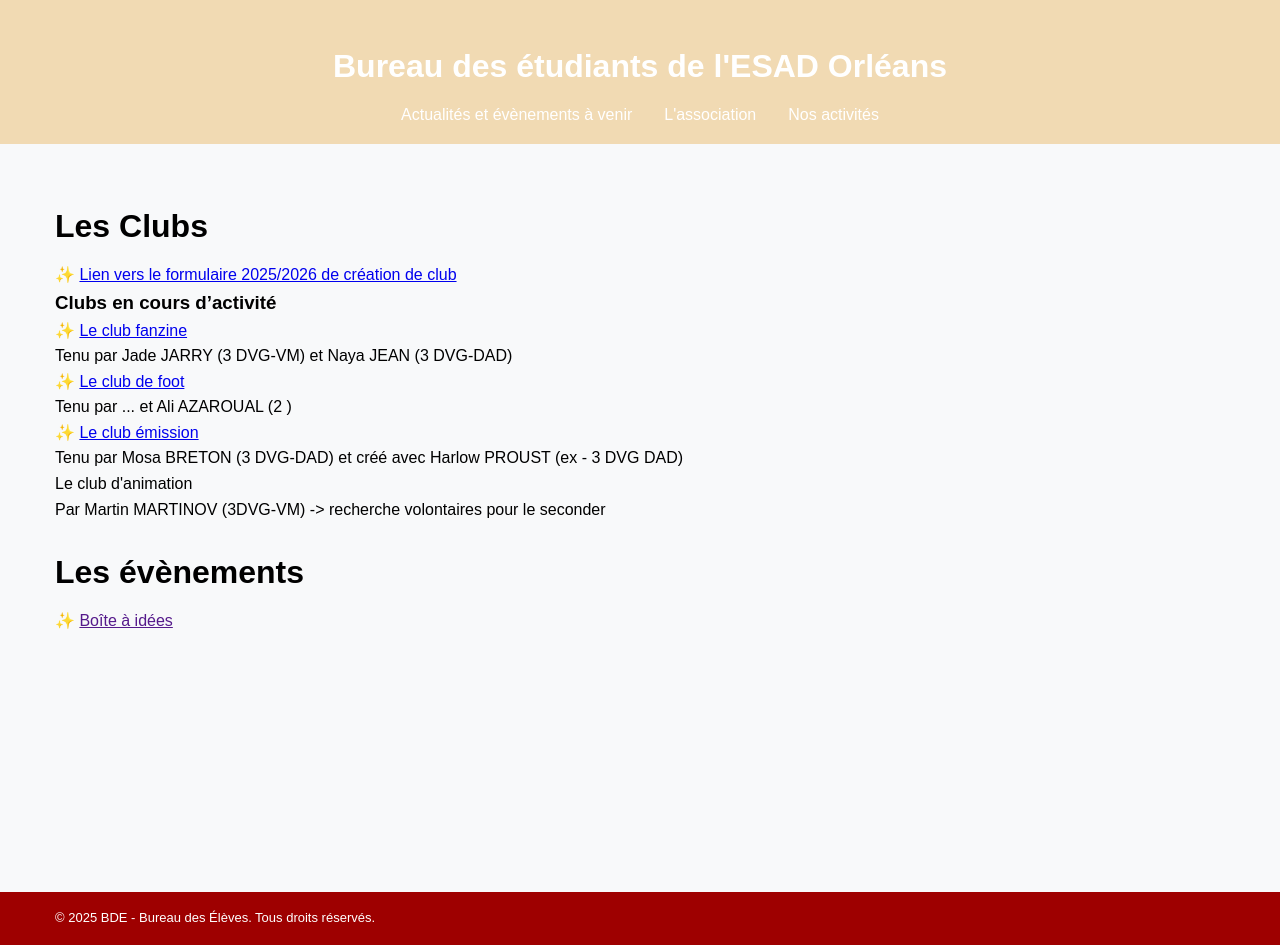
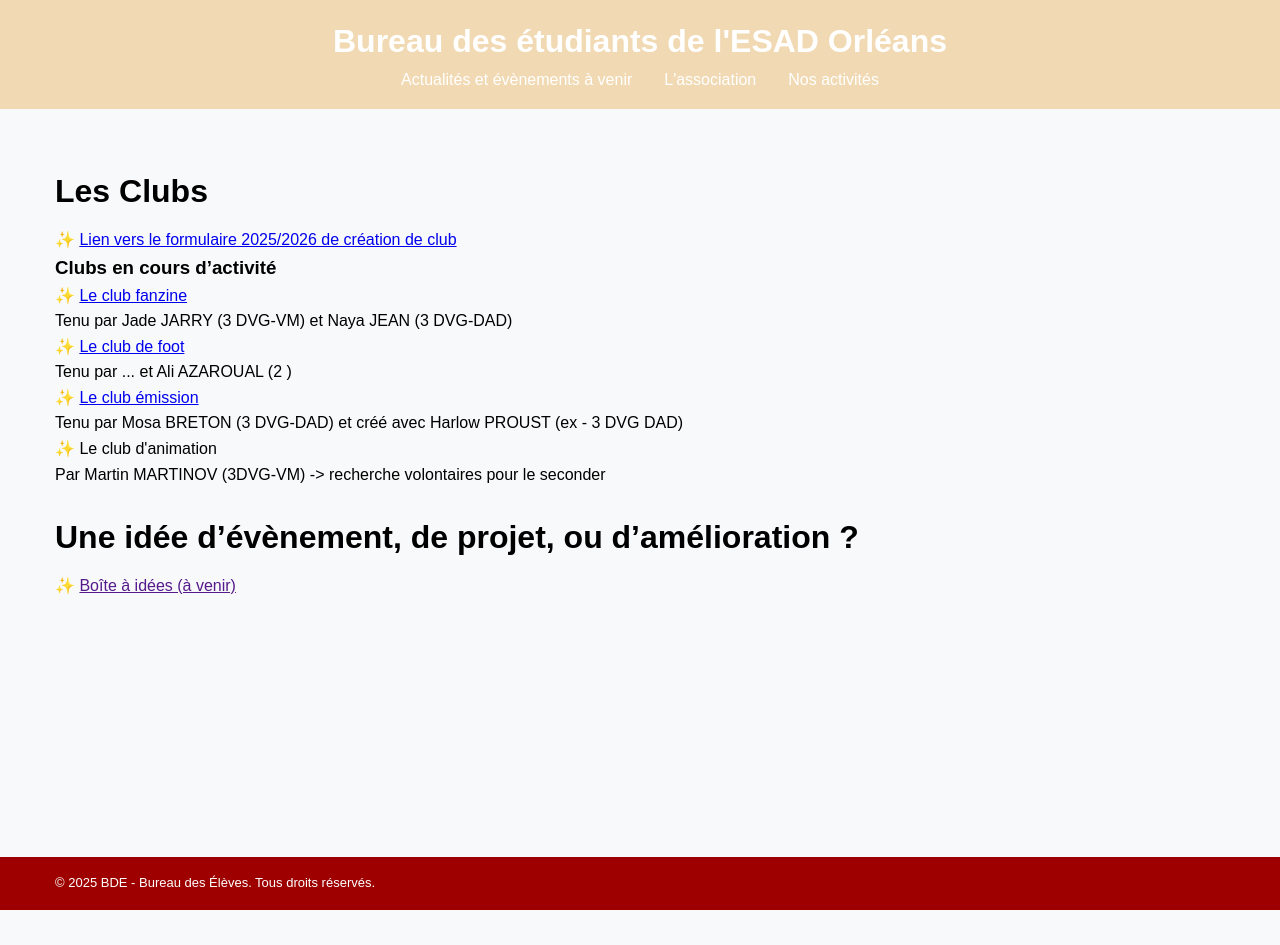
Before and after one commit to bde-esad-orleans/bde, a Jekyll site: the page built from activites.md, in a window 1280 px wide. Built offline with Jekyll 4.4.1, drawn with Linux system fonts in a browser that asks for light colours; after the commit the page ends 910 px from its top, so only the background shows below that.

Commit message:
mise ne page + content

```diff
--- a/_layouts/default.html
+++ b/_layouts/default.html
@@ -9,7 +9,7 @@
 </head>
 <body>
     <header>
-        <h1 style="text-align: center;">Bureau des étudiants de l'ESAD Orléans</h1>
+        <h1 class="blank-title" style="text-align: center; padding: 0;">Bureau des étudiants de l'ESAD Orléans</h1>
         <nav>
             <button class="burger" aria-label="Menu">☰</button>
             <div class="container">
--- a/activites.md
+++ b/activites.md
@@ -8,17 +8,17 @@
 <p>✨ <a href="https://docs.google.com/forms/d/e/1FAIpQLSfdvX5rUUFXTu2i3cXDn03kfKD2BA0PLlPZJr6gO7AaRMh9zA/viewform?usp=dialog">Lien vers le formulaire 2025/2026 de création de club</a></p>
 
 ### Clubs en cours d'activité
-<ul>
+<ul id="clubs-existants">
     <li>✨ <a href="https://www.instagram.com/fanzizine/">Le club fanzine</a><br>
     Tenu par Jade JARRY (3 DVG-VM) et Naya JEAN (3 DVG-DAD)</li>
     <li>✨ <a href="https://www.instagram.com/orlinzoofc/">Le club de foot</a><br>
     Tenu par ... et Ali AZAROUAL (2 )</li>
     <li>✨ <a href="https://www.instagram.com/esaderange_twitch/">Le club émission</a><br>
     Tenu par Mosa BRETON (3 DVG-DAD) et créé avec Harlow PROUST (ex - 3 DVG DAD)</li>
-    <li>Le club d'animation<br>
+    <li>✨ Le club d'animation<br>
     Par Martin MARTINOV (3DVG-VM) -> recherche volontaires pour le seconder</li>
 </ul>
 
-# Les évènements
+# Une idée d'évènement, de projet, ou d'amélioration ?
 
-<p>✨ <a href="">Boîte à idées</a></p>
+<p>✨ <a href="">Boîte à idées (à venir)</a></p>
--- a/assets/css/style.css
+++ b/assets/css/style.css
@@ -112,7 +112,7 @@
   border: none;
   color: white;
   cursor: pointer;
-  margin-left: auto;
+  margin: auto;
   z-index: 10;
 }
 
@@ -122,12 +122,20 @@
   padding: 2rem 0;
 }
 
+.clubs-existants li{
+  padding-top: 1rem;
+}
+
 /**** EVENT CARDS ****/
 .event-card {
   display: flex;
   flex-direction: column;
+
+  text-align: center;
+
   gap: 1rem;
   margin-bottom: 1.5rem;
+
   background: white;
   border-radius: 8px;
   padding: 1rem;
@@ -143,6 +151,9 @@
 .event-card img {
   width: 100%;
   max-width: 300px;
+  box-shadow: 0 0 4px rgba(0,0,0,0.1);
+  margin: auto;
+
 }
 
 .event-card h3 {
@@ -311,6 +322,7 @@
     align-items: flex-start;
     gap: 30px;
     padding: 1.5rem;
+    text-align: left;
   }
 
   .event-card img {
```
Also changed, not shown: _events/2025-09-17-soiree-integration.md (+1 -1 lines), association.md (+6 -1 lines).
